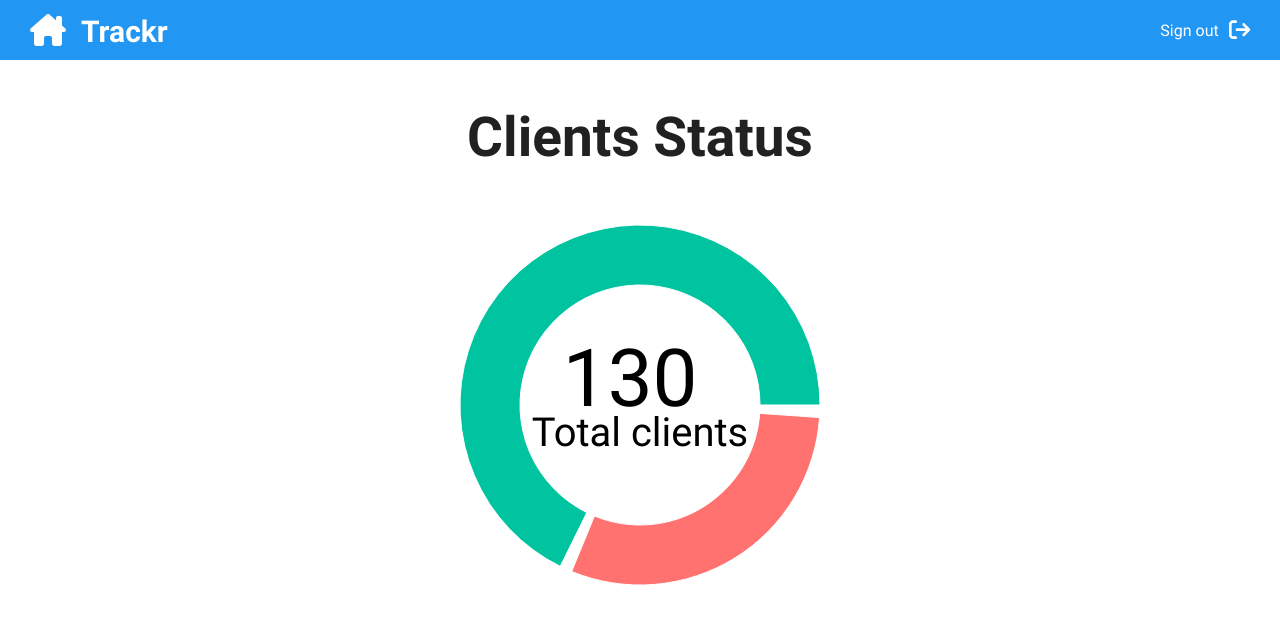
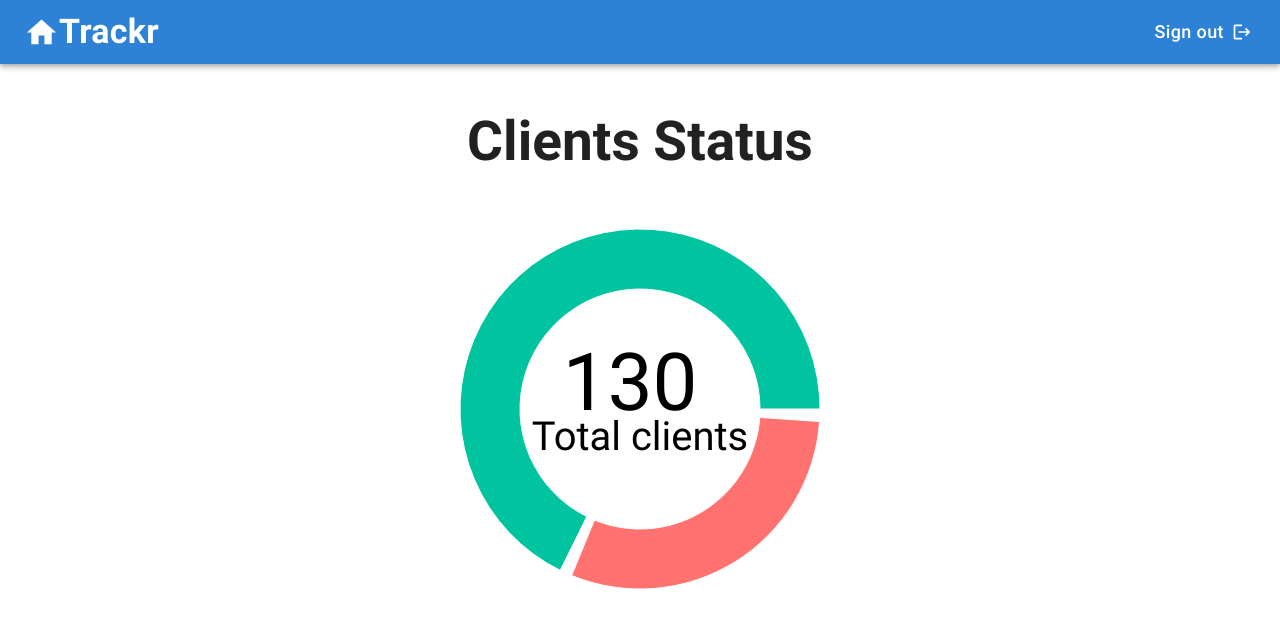
Before and after one commit to shahar987/Tracker, a React (Create React App) app in the folder src/dashboard/: page / in a window 1280 px wide. Shown: the top 628 px of the page. Built offline with nearby package versions, Linux system fonts and the light colour scheme.

Commit message:
Toolbar added

```diff
--- a/src/dashboard/src/components/Toolbar/Toolbar.jsx
+++ b/src/dashboard/src/components/Toolbar/Toolbar.jsx
@@ -1,35 +1,60 @@
-import React from 'react'
-import { FontAwesomeIcon } from '@fortawesome/react-fontawesome';
-import { faHomeLg, faSignOut } from '@fortawesome/free-solid-svg-icons';
-import "./Toolbar.scss";
-import { Link, useNavigate } from 'react-router-dom';
+import React from "react";
+import { Link, useNavigate } from "react-router-dom";
+import AppBar from "@mui/material/AppBar";
+import Toolbar from "@mui/material/Toolbar";
+import Typography from "@mui/material/Typography";
+import { ThemeProvider, createTheme } from "@mui/material/styles";
+import Button from "@mui/material/Button";
+import LogoutIcon from "@mui/icons-material/Logout";
+import HomeIcon from "@mui/icons-material/Home";
 
-const Toolbar = () => {
+const darkTheme = createTheme({
+  palette: {
+    mode: "dark",
+    primary: {
+      main: "#1976d2",
+    },
+  },
+});
 
-    const navigate = useNavigate();
+const ToolbarMain = () => {
+  const navigate = useNavigate();
 
-    const signOut = () => {
-        alert("Signed out!")
-        navigate("/login");
-    }
+  const signOut = () => {
+    /**
+     * @TODO delete localStorage
+     **/
+    navigate("/login");
+  };
 
-    return (
-        <nav className='toolbar'>
+  return (
+    <ThemeProvider theme={darkTheme}>
+      <AppBar position="static" color="primary" enableColorOnDark>
+        <Toolbar>
+          <HomeIcon fontSize="large" />
+          <Typography
+            variant="h4"
+            noWrap
+            component="div"
+            sx={{ flexGrow: 1, fontWeight: 600 }}
+          >
+            <Link style={{ textDecoration: "none", color: "inherit" }} to="/">
+              Trackr
+            </Link>
+          </Typography>
+          <Button
+            style={{ textTransform: "none" }}
+            color="inherit"
+            endIcon={<LogoutIcon />}
+          >
+            <span style={{ fontSize: 18 }} onClick={signOut}>
+              Sign out
+            </span>
+          </Button>
+        </Toolbar>
+      </AppBar>
+    </ThemeProvider>
+  );
+};
 
-            {/* Home button */}
-            <Link className='nav-home' to={"/"}>
-                <FontAwesomeIcon icon={faHomeLg} className="icon" size='2x' />
-                <text>Trackr</text>
-            </Link>
-
-            { /* Sign out button*/}
-            <span className='nav-sign-out' onClick={signOut}>
-                <text>Sign out</text>
-                <FontAwesomeIcon icon={faSignOut} className="icon" size='lg' />
-            </span>
-
-        </nav>
-    )
-}
-
-export default Toolbar
+export default ToolbarMain;
```
